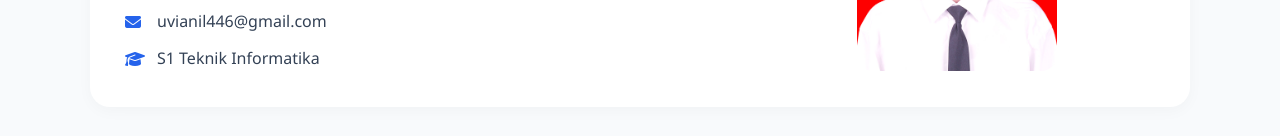
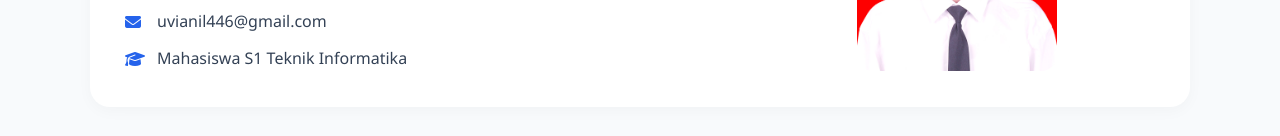
Before and after one commit to MuhamadIgnaRizki/Portofolio, a plain HTML site: page index.html in a window 1280 px wide. Shown: the part 804-940 px from the top of the page. Drawn offline with Linux system fonts and the light colour scheme.

Commit message:
update kode baru

```diff
--- a/index.html
+++ b/index.html
@@ -4,7 +4,6 @@
   <meta charset="UTF-8">
   <meta name="viewport" content="width=device-width, initial-scale=1.0">
   <title>Portofolio - Muhamad Igna Rizki</title>
-  <!-- Link CSS Eksternal -->
   <link rel="stylesheet" href="css/style.css">
   <link rel="stylesheet" href="https://cdnjs.cloudflare.com/ajax/libs/font-awesome/6.4.0/css/all.min.css">
 </head>
@@ -35,9 +34,7 @@
   <p class="igna_greeting">Halo, Saya</p>
   <h1 class="igna_title">Muhamad Igna Rizki</h1>
   <p class="igna_subtitle">Mahasiswa Teknik Informatika | Web Developer</p>
-        <p class="igna_description">
-          Selamat datang di portofolio pribadi saya. Saya memiliki ketertarikan mendalam di bidang teknologi, pengembangan web, dan basis data.
-        </p>
+  <p class="igna_description">Selamat datang di portofolio pribadi saya. Saya memiliki ketertarikan mendalam di bidang teknologi, pengembangan web, dan basis data. </p>
   <div class="igna_btn_group">
   <a href="#about" class="igna_btn igna_btn_primary"><i class="fas fa-user"></i> Tentang Saya</a>
   <a href="#contact" class="igna_btn igna_btn_secondary"><i class="fas fa-envelope"></i> Hubungi Saya</a>
@@ -57,9 +54,7 @@
   <h2 class="igna_section_title">Tentang Saya</h2>
   <div class="igna_about_card">
   <div class="igna_about_text">
-          <p>
-            Saya adalah seorang mahasiswa program studi Teknik Informatika yang memiliki minat besar dalam perancangan antarmuka web, pengelolaan struktur basis data, serta pemecahan masalah sistem informasi.
-          </p>
+  <p>Saya adalah seorang mahasiswa program studi Teknik Informatika yang memiliki minat besar dalam perancangan antarmuka web, pengelolaan struktur basis data, serta pemecahan masalah sistem informasi.</p>
     <div class="igna_info_list">
     <div class="igna_info_item">
     <i class="fas fa-map-marker-alt"></i>
@@ -71,7 +66,7 @@
     </div>
     <div class="igna_info_item">
     <i class="fas fa-graduation-cap"></i>
-              <span>S1 Teknik Informatika</span>
+   <span>Mahasiswa S1 Teknik Informatika</span>
       </div>
     </div>
   </div>
```
Also changed, not shown: WarungNasiSyabani.html (+0 -2 lines). Lines whose indentation alone changed are shown as unchanged.
